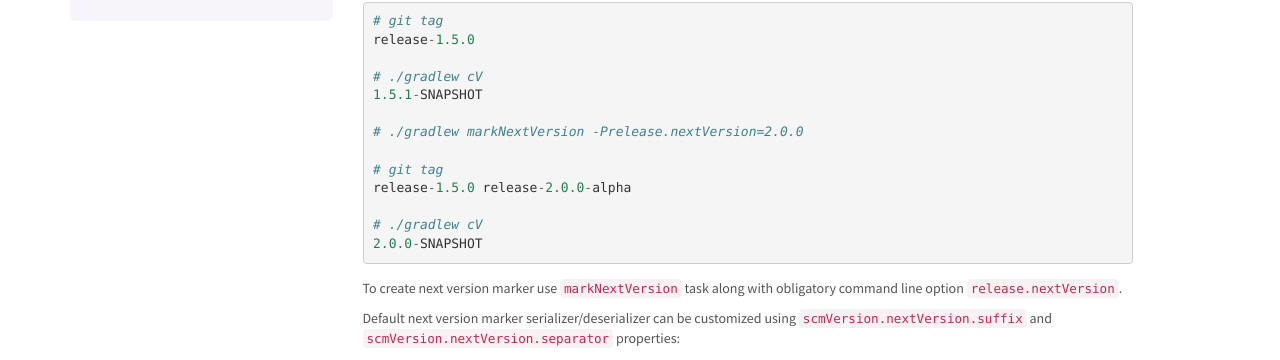
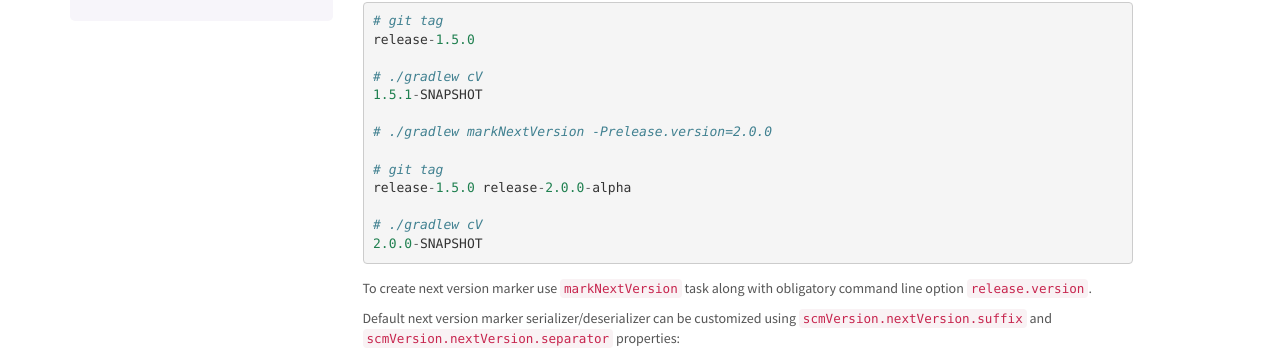
Before and after one commit to allegro/axion-release-plugin, a Sphinx documentation site: the page built from docs/configuration/next_version.rst, in a window 1280 px wide and 1022 px high. Shown: the part 252-612 px from the top of the window. Built offline with Sphinx 7.4.7, drawn with Linux system fonts in a browser that asks for light colours.

Commit message:
replaced deprecated release.nextVersion with release.version in documentation

```diff
--- a/docs/configuration/next_version.rst
+++ b/docs/configuration/next_version.rst
@@ -14,7 +14,7 @@ version number and last tag is next version marker, version is treated as SNAPSH
     # ./gradlew cV
     1.5.1-SNAPSHOT
 
-    # ./gradlew markNextVersion -Prelease.nextVersion=2.0.0
+    # ./gradlew markNextVersion -Prelease.version=2.0.0
 
     # git tag
     release-1.5.0 release-2.0.0-alpha
@@ -22,7 +22,7 @@ version number and last tag is next version marker, version is treated as SNAPSH
     # ./gradlew cV
     2.0.0-SNAPSHOT
 
-To create next version marker use ``markNextVersion`` task along with obligatory command line option ``release.nextVersion``.
+To create next version marker use ``markNextVersion`` task along with obligatory command line option ``release.version``.
 
 Default next version marker serializer/deserializer can be customized using ``scmVersion.nextVersion.suffix`` and
 ``scmVersion.nextVersion.separator`` properties::
--- a/docs/index.rst
+++ b/docs/index.rst
@@ -68,7 +68,7 @@ Basic workflow with ``axion-release``::
     # ./gradlew publish
     published project-0.1.1 release version
 
-    # ./gradlew markNextVersion -Prelease.nextVersion=1.0.0
+    # ./gradlew markNextVersion -Prelease.version=1.0.0
 
     # ./gradlew currentVersion
     1.0.0-SNAPSHOT
```
